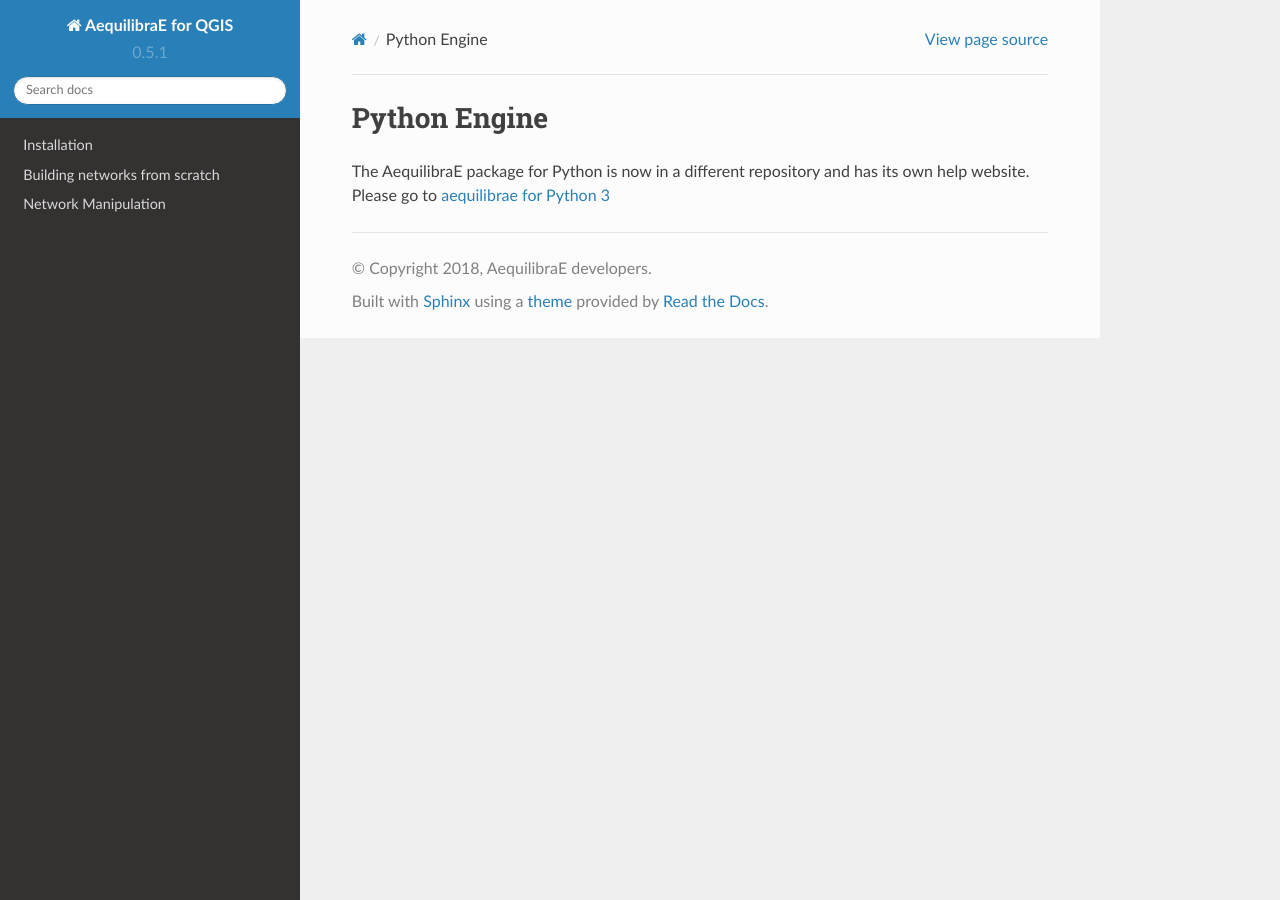
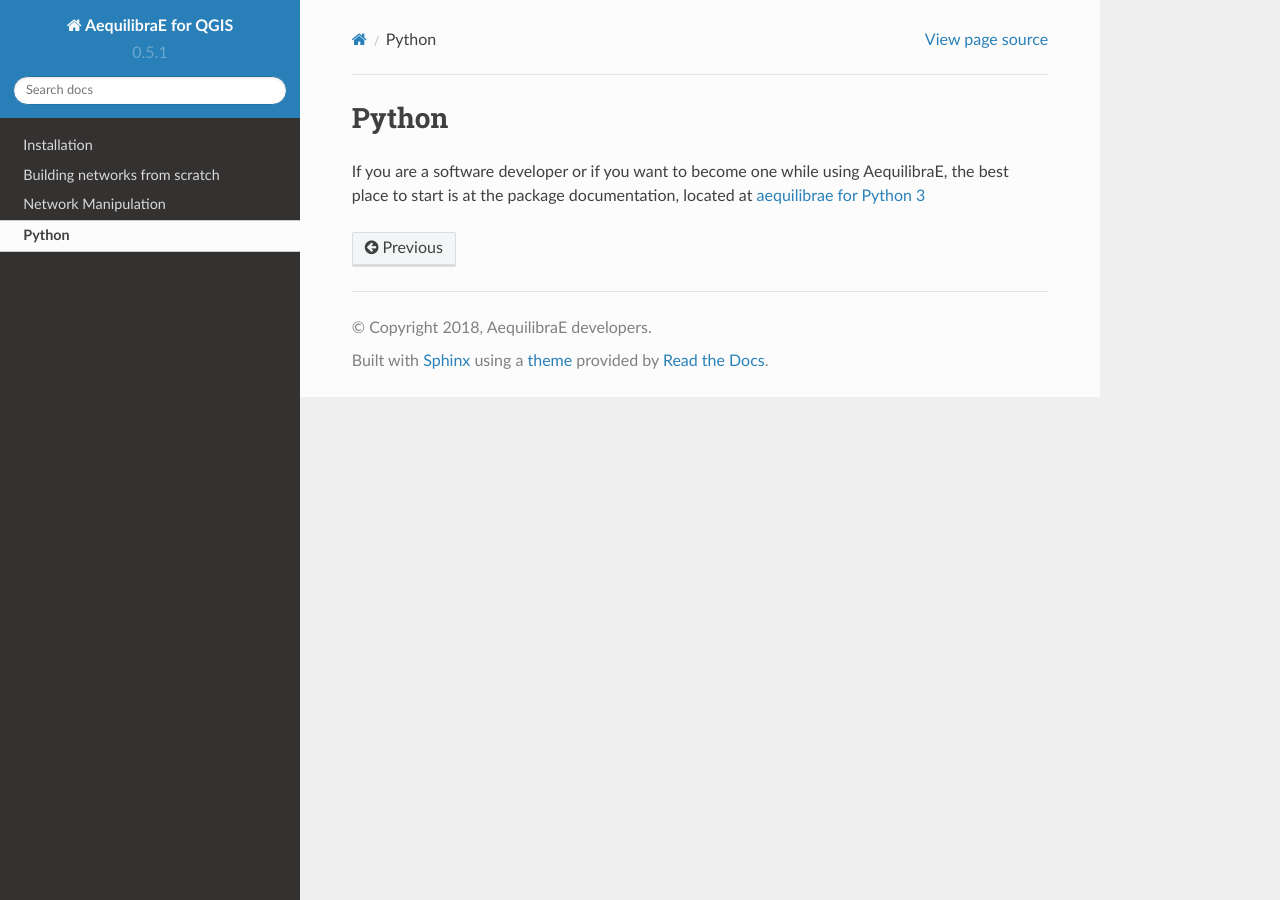
Before and after one commit to AequilibraE/qaequilibrae, a Sphinx documentation site: the page built from docs/source/engine.rst, in a window 1280 px wide. Built offline with Sphinx 7.4.7 and the Read the Docs theme 2.0.0, drawn with Linux system fonts in a browser that asks for light colours; formulas are drawn with MathJax 3.

Commit message:
Linking to the Python library

```diff
--- a/docs/source/engine.rst
+++ b/docs/source/engine.rst
@@ -1,6 +1,6 @@
-Python Engine
-=============
+Python
+======
 
-The AequilibraE package for Python is now in a different repository and
-has its own help website. Please go to
-`aequilibrae for Python 3 <http://www.aequilibrae.com>`__
+If you are a software developer or if you want to become one while using
+AequilibraE, the best place to start is at the package documentation, located
+at `aequilibrae for Python 3 <http://www.aequilibrae.com>`__
--- a/docs/source/index.rst
+++ b/docs/source/index.rst
@@ -25,6 +25,7 @@ you are looking to use.
    installation
    networksfromscratch
    networkmanipulation
+   engine
 
 ..   data
    tripdistribution
```
